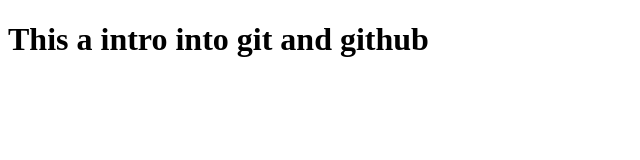
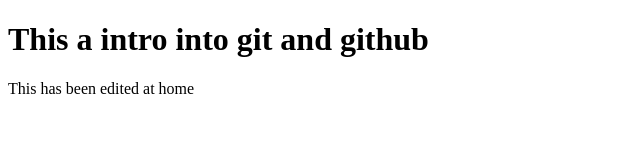
Before and after one commit to 20WDWU02/git-intro, a plain HTML site: page index.html in a window 1280 px wide. Shown: the whole page, without its empty margins (0-640 px from the left). Drawn offline with Linux system fonts and the light colour scheme.

Commit message:
edited index.html

```diff
--- a/index.html
+++ b/index.html
@@ -6,5 +6,6 @@
     </head>
     <body>
         <h1>This a intro into git and github</h1>
+        <p>This has been edited at home</p>
     </body>
 </html>
```
